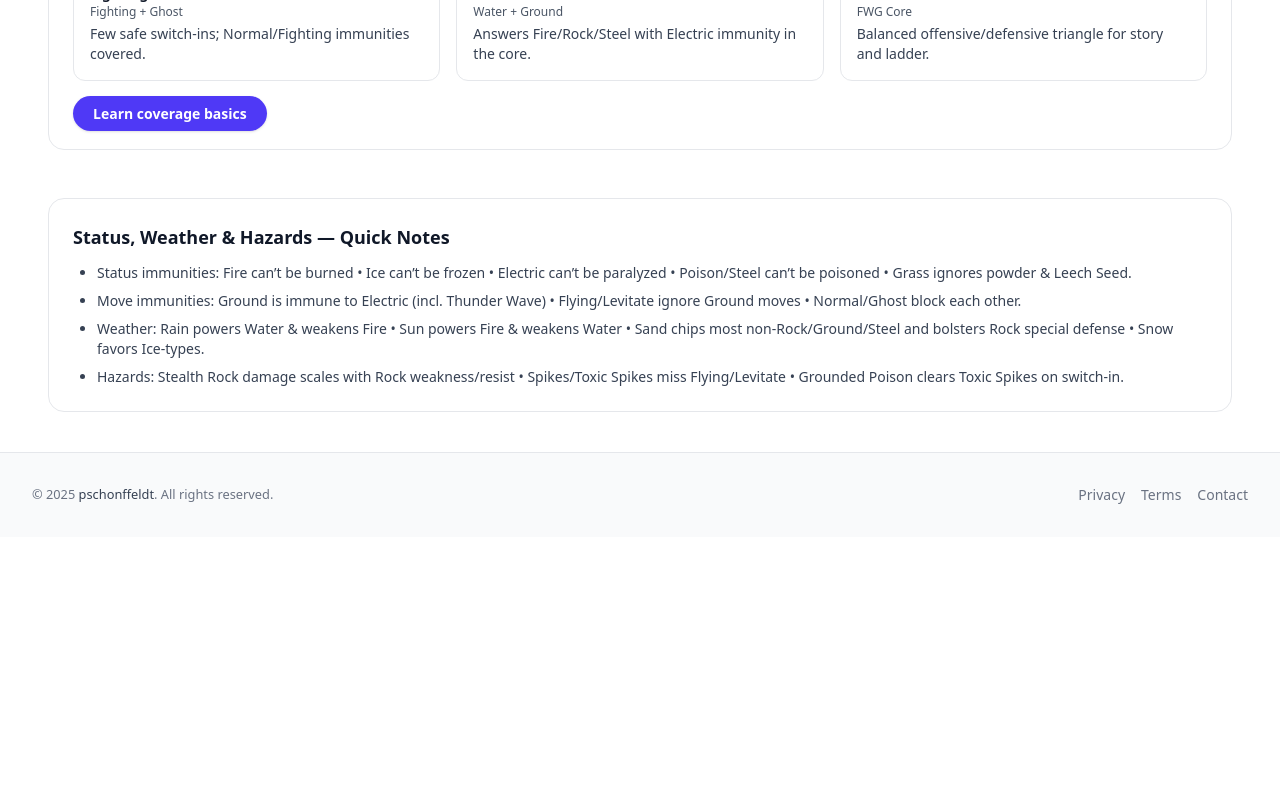
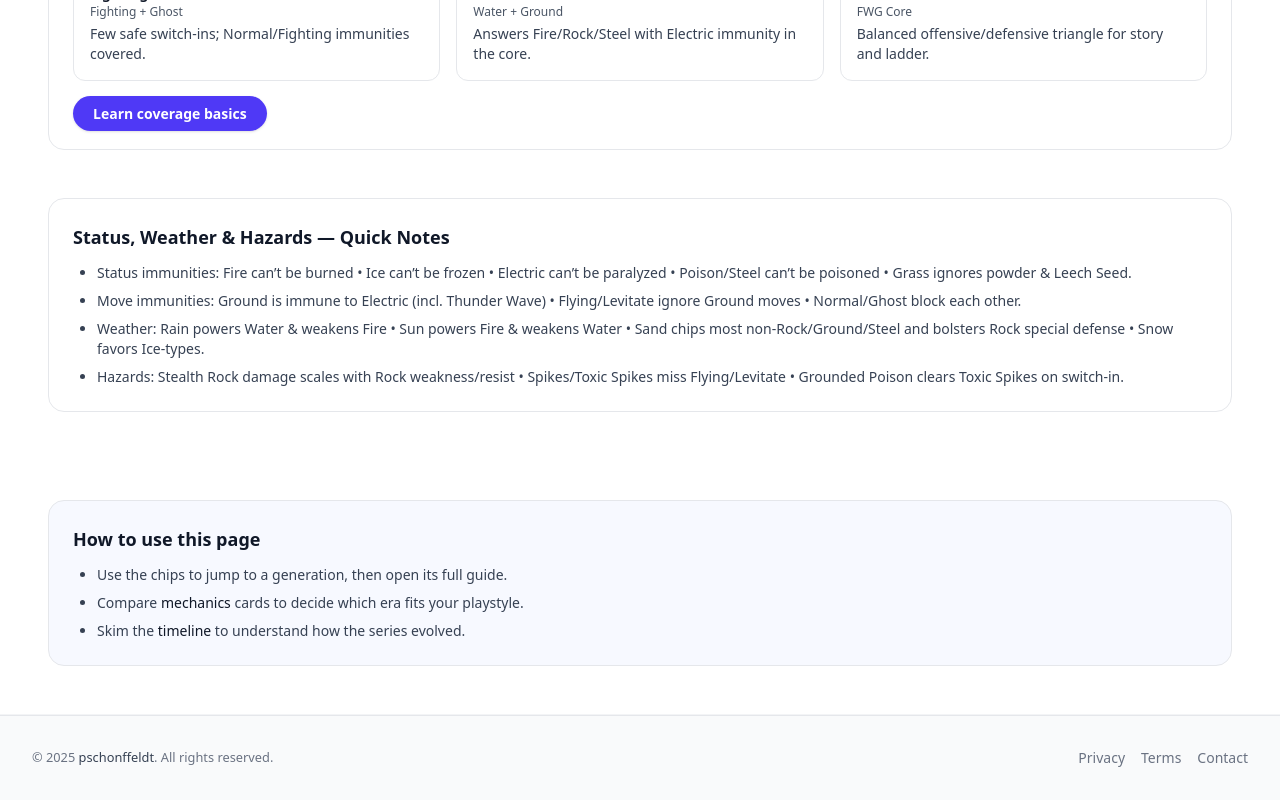
Before and after one commit to pschonffeldt/pokedex-2, a Next.js app: page /learn/pokemon-types in a window 1280 px wide. Shown: the part 2903-3703 px from the top of the page. Before the commit the page ends 3440 px from the top, so only its background shows below. Built offline with nearby package versions, Linux system fonts and the light colour scheme.

Commit message:
Implement info box on Types page

```diff
--- a/src/app/learn/pokemon-types/page.tsx
+++ b/src/app/learn/pokemon-types/page.tsx
@@ -1,6 +1,7 @@
 'use client';
 
 import HeroSection from '@/components/hero';
+import InfoBox from '@/components/info-box';
 import Link from 'next/link';
 
 function Pokeball({ className = 'h-5 w-5 text-red-600' }) {
@@ -449,6 +450,20 @@ export default function PokemonTypes() {
           {/* How to use */}
         </div>
       </section>
+      <InfoBox
+        title="How to use this page"
+        items={[
+          <>Use the chips to jump to a generation, then open its full guide.</>,
+          <>
+            Compare <span className="font-medium text-gray-900">mechanics</span> cards to decide
+            which era fits your playstyle.
+          </>,
+          <>
+            Skim the <span className="font-medium text-gray-900">timeline</span> to understand how
+            the series evolved.
+          </>,
+        ]}
+      />
     </main>
   );
 }
```
